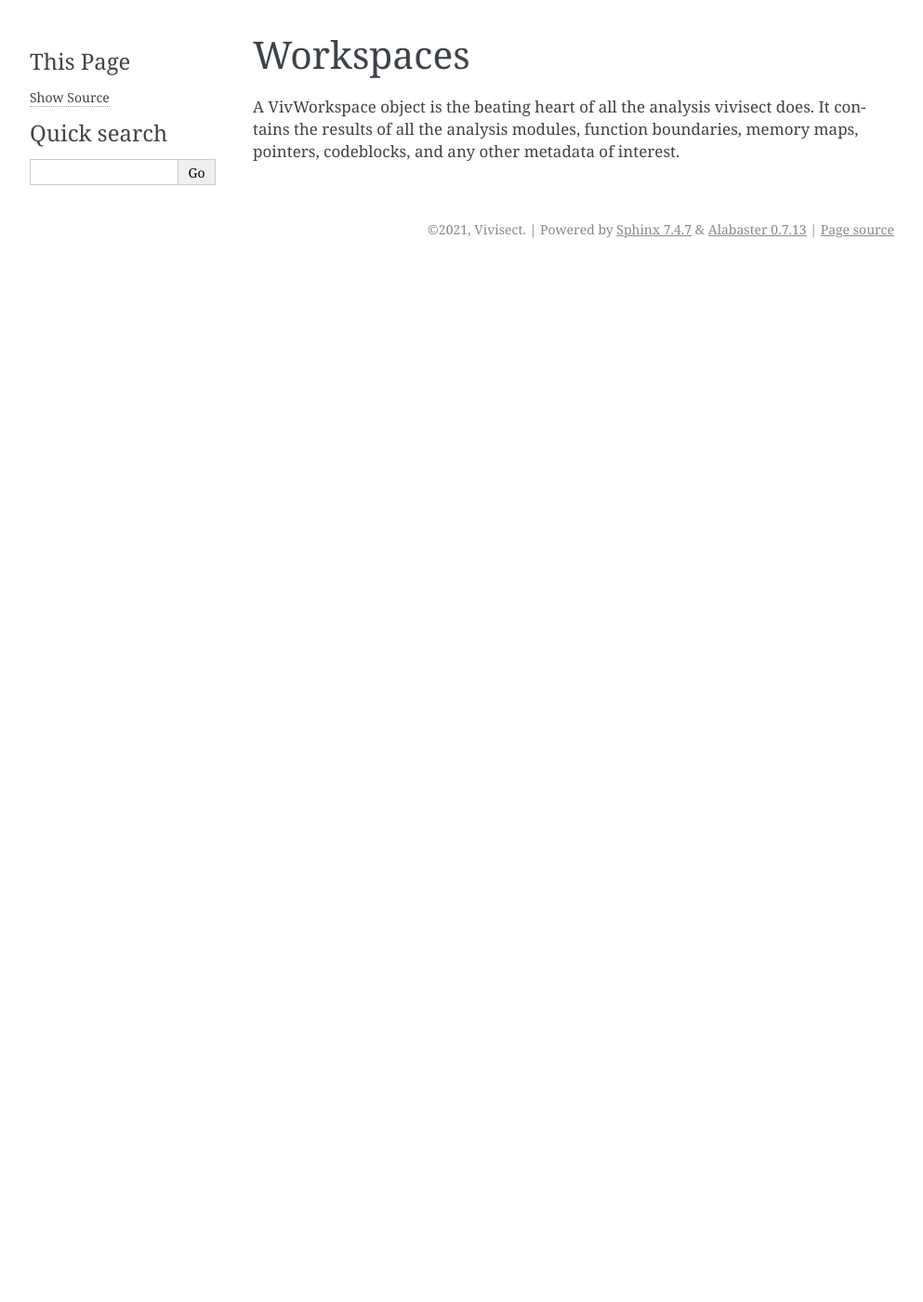
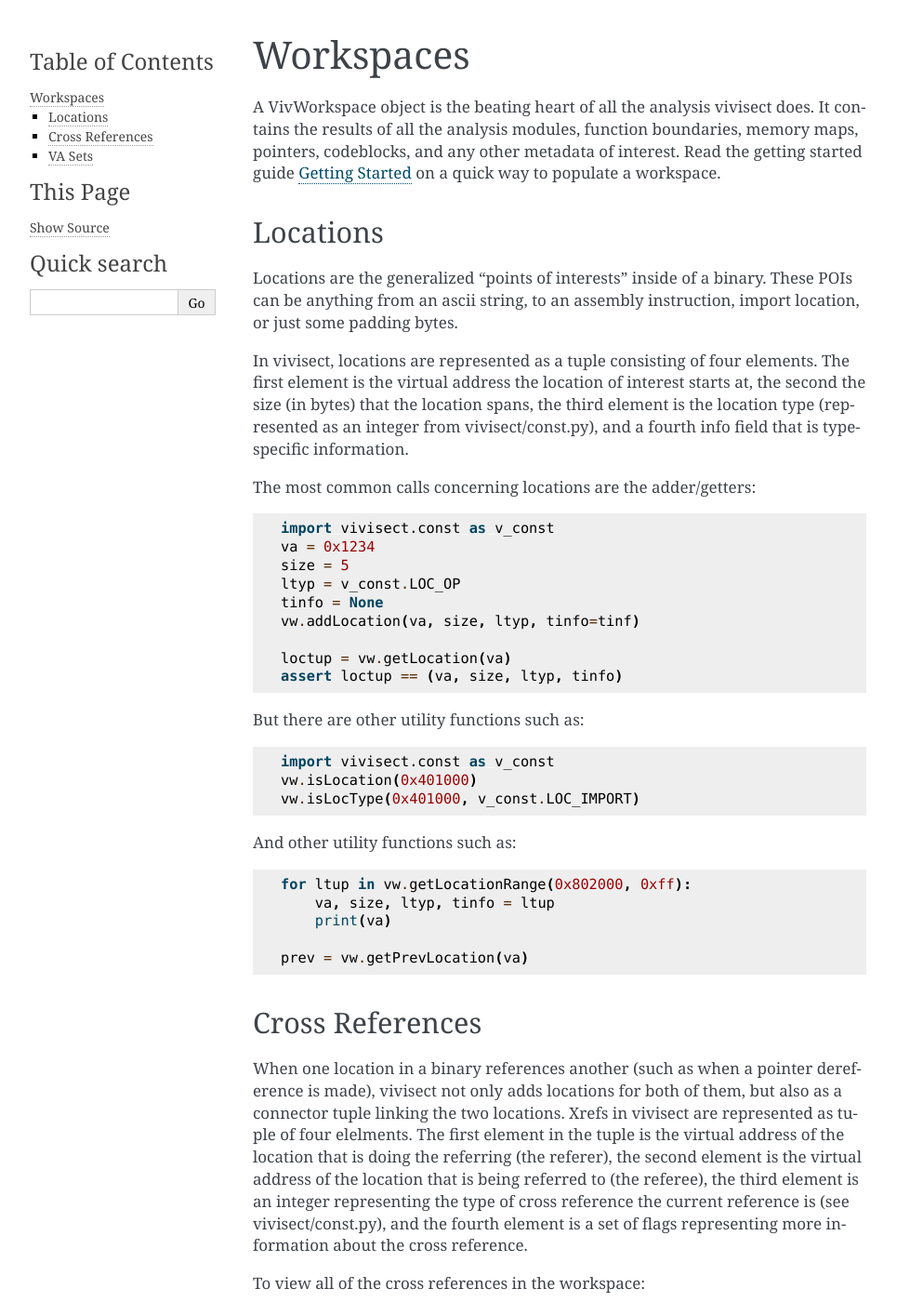
Before and after one commit to vivisect/vivisect, a Sphinx documentation site: the page built from docs/vivisect/devguides/workspaces.rst, in a window 1280 px wide and 1400 px high. Shown: the whole window at 93% size, without its empty margins (148-1141 px from the left). Built offline with Sphinx 7.4.7, drawn with Linux system fonts in a browser that asks for light colours; some of the changed text lies outside the part shown.

Commit message:
workspace docs

```diff
--- a/docs/vivisect/devguides/gettingstarted.rst
+++ b/docs/vivisect/devguides/gettingstarted.rst
@@ -1,4 +1,4 @@
-.. _parsing:
+.. _gettingstarted:
 
 Getting Started
 ###############
--- a/docs/vivisect/devguides/workspaces.rst
+++ b/docs/vivisect/devguides/workspaces.rst
@@ -3,4 +3,103 @@
 Workspaces
 ##########
 
-A VivWorkspace object is the beating heart of all the analysis vivisect does. It contains the results of all the analysis modules, function boundaries, memory maps, pointers, codeblocks, and any other metadata of interest.
+A VivWorkspace object is the beating heart of all the analysis vivisect does. It contains the results of all the analysis modules, function boundaries, memory maps, pointers, codeblocks, and any other metadata of interest. Read the getting started guide :ref:`gettingstarted` on a quick way to populate a workspace.
+
+
+Locations
+=========
+
+Locations are the generalized "points of interests" inside of a binary. These POIs can be anything from an ascii string, to an assembly instruction, import location, or just some padding bytes.
+
+In vivisect, locations are represented as a tuple consisting of four elements. The first element is the virtual address the location of interest starts at, the second the size (in bytes) that the location spans, the third element is the location type (represented as an integer from vivisect/const.py), and a fourth info field that is type-specific information.
+
+The most common calls concerning locations are the adder/getters::
+
+    import vivisect.const as v_const
+    va = 0x1234
+    size = 5
+    ltyp = v_const.LOC_OP
+    tinfo = None
+    vw.addLocation(va, size, ltyp, tinfo=tinf)
+
+    loctup = vw.getLocation(va)
+    assert loctup == (va, size, ltyp, tinfo)
+
+But there are other utility functions such as::
+
+    import vivisect.const as v_const
+    vw.isLocation(0x401000)
+    vw.isLocType(0x401000, v_const.LOC_IMPORT)
+
+And other utility functions such as::
+
+    for ltup in vw.getLocationRange(0x802000, 0xff):
+        va, size, ltyp, tinfo = ltup
+        print(va)
+
+    prev = vw.getPrevLocation(va)
+
+Cross References
+================
+
+When one location in a binary references another (such as when a pointer dereference is made), vivisect not only adds locations for both of them, but also as a connector tuple linking the two locations. Xrefs in vivisect are represented as tuple of four elelments. The first element in the tuple is the virtual address of the location that is doing the referring (the referer), the second element is the virtual address of the location that is being referred to (the referee), the third element is an integer representing the type of cross reference the current reference is (see vivisect/const.py), and the fourth element is a set of flags representing more information about the cross reference.
+
+To view all of the cross references in the workspace::
+
+    vw.getXrefs()
+
+Which also takes an optional type paramter if you're only interested in certain types of cross references::
+
+    import vivisect.const as v_const
+    vw.getXrefs(rtype=v_const.REF_CODE)
+
+Be warned as most binaries contain a non-trivial amount of cross references, so printing them out might not be recommended.
+
+To get all the cross references from a particular virtual address::
+
+    vw.getXrefsFrom(0x12345678)
+
+which also takes an optional rtype parameter::
+
+    import vivisect.const as v_const
+    vw.getXrefsFrom(0x12345678, rtype=v_const.REF_PTR)
+
+And to get all the cross references to a particular virtual address::
+
+    vw.getXrefsTo(0x12345678)
+
+which, like the others, also takes an optional rtype parameter::
+
+    import vivisect.const as v_const
+    vw.getXrefsTo(0x12345678, rtype=v_const.REF_DATA)
+
+and if you want to make your own cross reference::
+
+    import vivisect.const as v_const
+    referer = 0x401abcd
+    referee = 0x4021234
+    vw.addXref(referrer, referee, v_const.REF_CODE, rflags=0)
+
+VA Sets
+=======
+
+While locations tend to very general (most binaries have some concept of an import mechanism/opcodes/pointers/etc), there are other groupings of virtual addresses that are more platform/architecture/format specific that deserve their own callouts. Features like a PE file's Delayed Imports, or an Elf file's usage of thunk registers, all deserve to be called out, but either don't quite fit into the location model, or are already there, and the VA set serves as a secondary information storage.
+
+VA sets are effectively a dictionary of typed lists. You can retrieve the list of currently defined VA sets from a
+workspace instance via::
+
+    vw.getVaSetNames()
+
+and retrieve all the values stored in a particular VA set via::
+
+    vw.getVaSetRows('pe:ordinals')
+
+Alternatively, if you're already examining a virtual address, you can check if it's in a particular VA set via::
+
+    vw.getVaSetRow('EntryPoints', 0x401000)
+
+and if you want to add to a particular VA set::
+
+    vw.setVaSetRow('EntryPoints', (0x1234,))
+
+By convention, the first value in the tuple passed to setVaSetRow is an integer (or some other virtual address), but technically there's nothing stopping you from using any other type of dictionary key.
```
